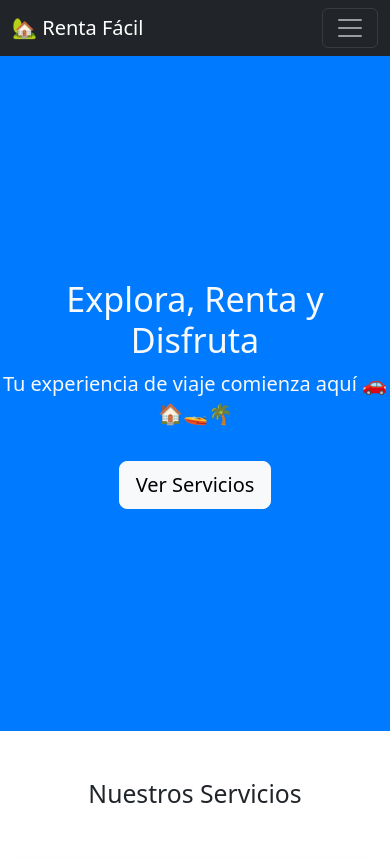
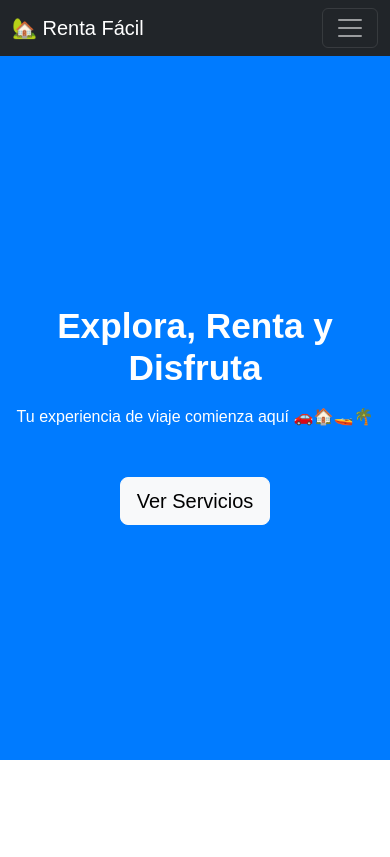
Before and after one commit to Chepoooo/PremierPlusGroupWebsite, a Django app: page / in a window 390 px wide. Shown: the top 857 px of the page. Run offline with Django 5.2, Linux system fonts and the light colour scheme; tables that the repository leaves empty hold one stand-in row (values such as "Sample post").

Commit message:
phone issues

```diff
--- a/servicios/models.py
+++ b/servicios/models.py
@@ -22,3 +22,18 @@ class Servicio(models.Model):
 
     def __str__(self):
         return self.titulo
+
+
+class FAQ(models.Model):
+    pregunta = models.CharField(max_length=255)
+    respuesta = models.TextField()
+    activo = models.BooleanField(default=True)
+    fecha_creacion = models.DateTimeField(auto_now_add=True)
+
+    class Meta:
+        verbose_name = "Pregunta Frecuente"
+        verbose_name_plural = "Preguntas Frecuentes"
+        ordering = ['-fecha_creacion']
+
+    def __str__(self):
+        return self.pregunta
--- a/servicios/static/styles.css
+++ b/servicios/static/styles.css
@@ -1,6 +1,94 @@
+/* --- AJUSTE GLOBAL --- */
+body {
+    margin: 0;
+    font-family: Arial, sans-serif;
+}
+
+/* Solo empuja hacia abajo el contenido normal, no el hero */
+main, section:not(.hero) {
+    padding-top: 100px; /* Ajusta según la altura del navbar */
+}
+
+/* --- IMÁGENES DE SERVICIOS --- */
 .servicio-img {
     width: 100%;
     height: 200px;
     object-fit: cover;
     object-position: center;
+    border-radius: 5px;
 }
+
+/* --- HERO SECTION --- */
+.hero {
+    background-color: #007BFF;
+    color: #fff;
+    text-align: center;
+    display: flex;
+    align-items: center;
+    justify-content: center;
+
+    /* Tamaño grande tipo portada */
+    min-height: 100vh;
+    width: 100%;
+
+    /* Evita que el navbar lo tape */
+    padding-top: 80px;
+
+    /* Transición suave si se cambia el fondo en el futuro */
+    transition: background 0.3s ease-in-out;
+}
+
+.hero h1 {
+    font-size: 3rem;
+    font-weight: bold;
+    margin-bottom: 1rem;
+}
+
+.hero p {
+    font-size: 1.25rem;
+    margin-bottom: 2rem;
+}
+
+/* --- FOOTER FIJO ABAJO --- */
+footer {
+    background-color: #222;
+    color: #ddd;
+    text-align: center;
+    padding: 1rem 0;
+    width: 100%;
+    margin-top: auto;
+    position: relative;
+    bottom: 0;
+}
+
+/* --- PAGINACIÓN --- */
+.pagination {
+    justify-content: center;
+    margin-top: 30px;
+}
+
+.page-link {
+    color: #007BFF;
+    border: 1px solid #007BFF;
+}
+
+.page-link:hover {
+    background-color: #007BFF;
+    color: white;
+}
+
+/* --- RESPONSIVE HERO --- */
+@media (max-width: 768px) {
+    .hero {
+        padding-top: 70px;
+        min-height: 90vh;
+    }
+
+    .hero h1 {
+        font-size: 2.2rem;
+    }
+
+    .hero p {
+        font-size: 1rem;
+    }
+}
--- a/servicios/templates/apartamentos.html
+++ b/servicios/templates/apartamentos.html
@@ -2,7 +2,7 @@
 {% block title %}Apartamentos | Renta Fácil{% endblock %}
 {% block content %}
 <div class="container py-5">
-  <h2 class="text-center mb-5">Renta de Apartamentos</h2>
+  <h2 class="text-center mb-5" style="margin-top: 6rem;">Renta de Apartamentos</h2>
   <div class="row">
     {% for servicio in page_obj %}
       <div class="col-md-4 mb-4">
--- a/servicios/templates/base.html
+++ b/servicios/templates/base.html
@@ -6,7 +6,6 @@
   <meta name="viewport" content="width=device-width, initial-scale=1.0">
   <title>{% block title %}Renta Fácil{% endblock %}</title>
   <link href="https://cdn.jsdelivr.net/npm/bootstrap@5.3.0/dist/css/bootstrap.min.css" rel="stylesheet">
-  <script src="https://cdn.jsdelivr.net/npm/bootstrap@5.3.0/dist/js/bootstrap.bundle.min.js"></script>
   <link rel="stylesheet" href="{% static 'styles.css' %}">
 </head>
 <body>
@@ -15,7 +14,8 @@
   <nav class="navbar navbar-expand-lg navbar-dark bg-dark fixed-top">
     <div class="container">
       <a class="navbar-brand" href="#inicio">🏡 Renta Fácil</a>
-      <button class="navbar-toggler" type="button" data-bs-toggle="collapse" data-bs-target="#navbarNav">
+      <button class="navbar-toggler" type="button" data-bs-toggle="collapse" data-bs-target="#navbarNav"
+        aria-controls="navbarNav" aria-expanded="false" aria-label="Toggle navigation">
         <span class="navbar-toggler-icon"></span>
       </button>
       <div class="collapse navbar-collapse" id="navbarNav">
@@ -23,6 +23,7 @@
           <li class="nav-item"><a class="nav-link" href="{% url 'home' %}#inicio">Inicio</a></li>
           <li class="nav-item"><a class="nav-link" href="{% url 'home' %}#servicios">Servicios</a></li>
           <li class="nav-item"><a class="nav-link" href="{% url 'home' %}#contacto">Contacto</a></li>
+          <li class="nav-item"><a class="nav-link" href="{% url 'home' %}#faq">FAQ</a></li>
         </ul>
       </div>
     </div>
@@ -35,5 +36,18 @@
   </footer>
 
   <script src="https://cdn.jsdelivr.net/npm/bootstrap@5.3.0/dist/js/bootstrap.bundle.min.js"></script>
+  <script>
+    // Cierra el menú al hacer click en un enlace (móviles)
+    const navLinks = document.querySelectorAll('.navbar-nav .nav-link');
+    const navbarCollapse = document.getElementById('navbarNav');
+
+    navLinks.forEach(link => {
+      link.addEventListener('click', () => {
+        if (navbarCollapse.classList.contains('show')) {
+          new bootstrap.Collapse(navbarCollapse).toggle();
+        }
+      });
+    });
+  </script>
 </body>
 </html>
--- a/servicios/templates/botes.html
+++ b/servicios/templates/botes.html
@@ -2,7 +2,7 @@
 {% block title %}Botes | Renta Fácil{% endblock %}
 {% block content %}
 <div class="container py-5">
-  <h2 class="text-center mb-5">Renta de Botes</h2>
+  <h2 class="text-center mb-5" style="margin-top: 6rem;">Renta de Botes</h2>
   <div class="row">
     {% for servicio in page_obj %}
       <div class="col-md-4 mb-4">
--- a/servicios/templates/home.html
+++ b/servicios/templates/home.html
@@ -2,25 +2,9 @@
 {% block title %}Inicio | Renta Fácil{% endblock %}
 
 {% block content %}
-<!-- Navbar -->
-<nav class="navbar navbar-expand-lg navbar-dark bg-dark">
-  <div class="container">
-    <a class="navbar-brand" href="#">Renta Fácil</a>
-    <button class="navbar-toggler" type="button" data-bs-toggle="collapse" data-bs-target="#navbarNav">
-      <span class="navbar-toggler-icon"></span>
-    </button>
-    <div class="collapse navbar-collapse" id="navbarNav">
-      <ul class="navbar-nav ms-auto">
-        <li class="nav-item"><a class="nav-link" href="#inicio">Inicio</a></li>
-        <li class="nav-item"><a class="nav-link" href="#servicios">Servicios</a></li>
-        <li class="nav-item"><a class="nav-link" href="#contacto">Contacto</a></li>
-      </ul>
-    </div>
-  </div>
-</nav>
 
 <!-- Hero -->
-<section id="inicio" class="hero d-flex align-items-center justify-content-center text-center text-light" style="height:80vh; background: #007BFF;">
+<section id="inicio" class="hero">
   <div>
     <h1 class="display-4">Explora, Renta y Disfruta</h1>
     <p class="lead">Tu experiencia de viaje comienza aquí 🚗🏠🚤🌴</p>
@@ -98,4 +82,34 @@
     </form>
   </div>
 </section>
+
+<!-- Sección de Preguntas Frecuentes -->
+<section id="faq" class="py-5 bg-light">
+  <div class="container">
+    <h2 class="text-center mb-4">Preguntas Frecuentes</h2>
+
+    <div class="accordion" id="faqAccordion">
+      {% for faq in faqs %}
+      <div class="accordion-item">
+        <h2 class="accordion-header" id="heading{{ forloop.counter }}">
+          <button class="accordion-button collapsed" type="button" data-bs-toggle="collapse"
+                  data-bs-target="#collapse{{ forloop.counter }}" aria-expanded="false"
+                  aria-controls="collapse{{ forloop.counter }}">
+            {{ faq.pregunta }}
+          </button>
+        </h2>
+        <div id="collapse{{ forloop.counter }}" class="accordion-collapse collapse"
+             aria-labelledby="heading{{ forloop.counter }}" data-bs-parent="#faqAccordion">
+          <div class="accordion-body">
+            {{ faq.respuesta }}
+          </div>
+        </div>
+      </div>
+      {% empty %}
+        <p class="text-center">No hay preguntas frecuentes disponibles en este momento.</p>
+      {% endfor %}
+    </div>
+  </div>
+</section>
+
 {% endblock %}
--- a/servicios/templates/paquetes.html
+++ b/servicios/templates/paquetes.html
@@ -2,7 +2,7 @@
 {% block title %}Paquetes | Renta Fácil{% endblock %}
 {% block content %}
 <div class="container py-5">
-  <h2 class="text-center mb-5">Renta de Paquetes</h2>
+  <h2 class="text-center mb-5" style="margin-top: 6rem;">Renta de Paquetes</h2>
   <div class="row">
     {% for servicio in page_obj %}
       <div class="col-md-4 mb-4">
--- a/servicios/templates/vehiculos.html
+++ b/servicios/templates/vehiculos.html
@@ -2,7 +2,7 @@
 {% block title %}Vehículos | Renta Fácil{% endblock %}
 {% block content %}
 <div class="container py-5">
-  <h2 class="text-center mb-5">Renta de Vehículos</h2>
+  <h2 class="text-center mb-5" style="margin-top: 6rem;">Renta de Vehículos</h2>
   <div class="row">
     {% for servicio in page_obj %}
       <div class="col-md-4 mb-4">
--- a/servicios/views.py
+++ b/servicios/views.py
@@ -1,9 +1,10 @@
 from django.shortcuts import render
-from .models import Servicio
+from .models import FAQ, Servicio
 from django.core.paginator import Paginator
 
 def home(request):
-    return render(request, 'home.html')
+    faqs = FAQ.objects.filter(activo=True)
+    return render(request, 'home.html', {'faqs': faqs})
 
 def vehiculos(request):
     servicios_list = Servicio.objects.filter(categoria='vehiculo', disponible=True)
```
Also changed, not shown: servicios/admin.py (+8 -0 lines), servicios/migrations/0004_faq.py (added).
